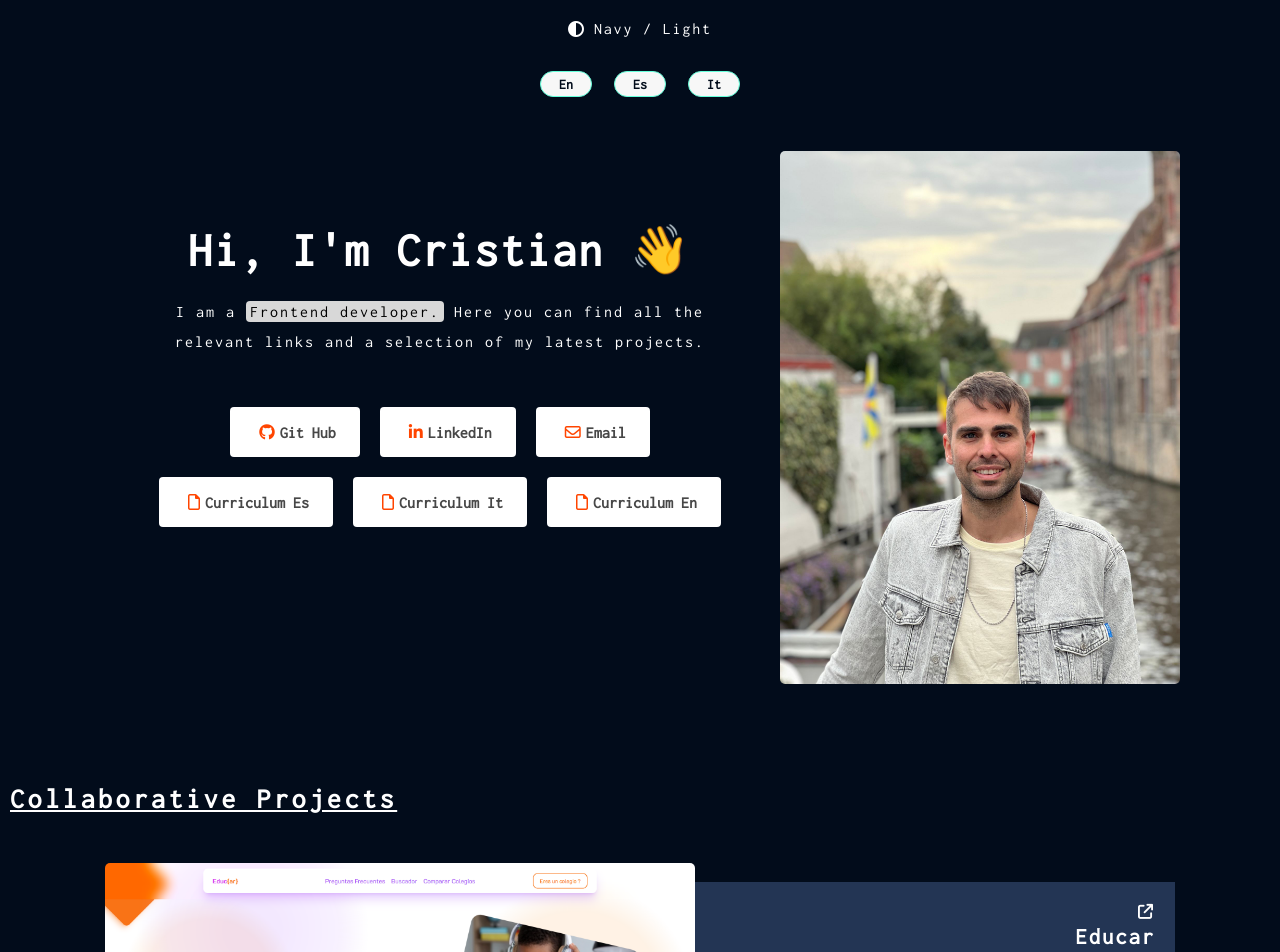
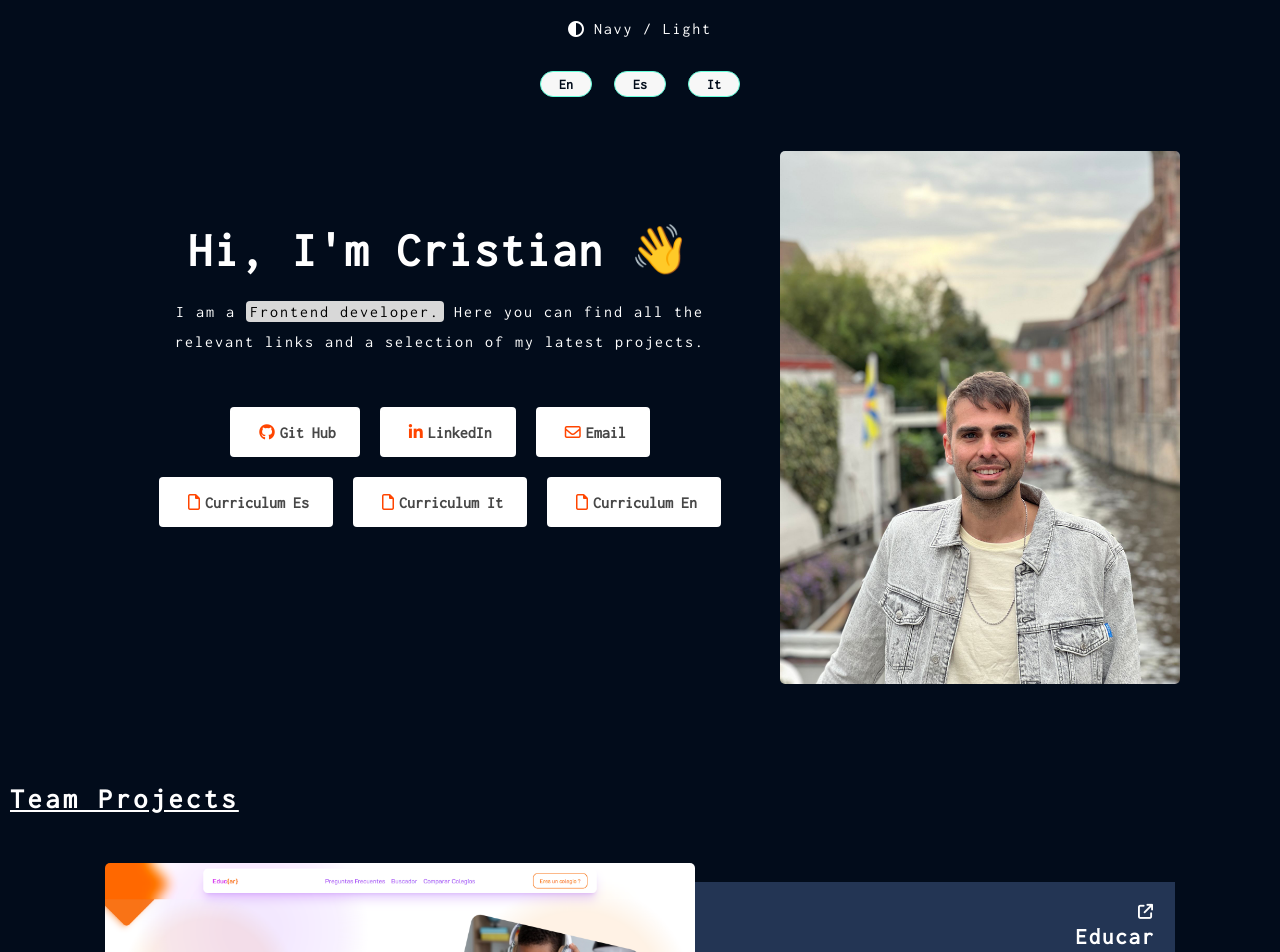
Before and after one commit to CristianMozetich/Portfolio, a React (Vite) app: page / in a window 1280 px wide. Shown: the top 952 px of the page. Built offline with nearby package versions, Linux system fonts and the light colour scheme.

Commit message:
actualizaciones

```diff
--- a/src/Components/CollaborativeProyects/CollaborativeProyects.jsx
+++ b/src/Components/CollaborativeProyects/CollaborativeProyects.jsx
@@ -8,13 +8,13 @@ const CollaborativeProyects = () => {
 
   const traduccion = {
     ingles: {
-      titulo: "Collaborative Projects",
+      titulo: "Team Projects",
     },
     español: {
-      titulo: "Proyectos colaborativos",
+      titulo: "Proyectos en equipo",
     },
     italiano: {
-      titulo: "Progetti collaborativi",
+      titulo: "Progetti di squadra",
     },
   };
 
```
